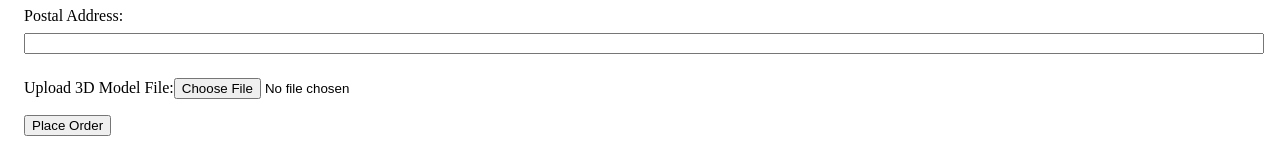
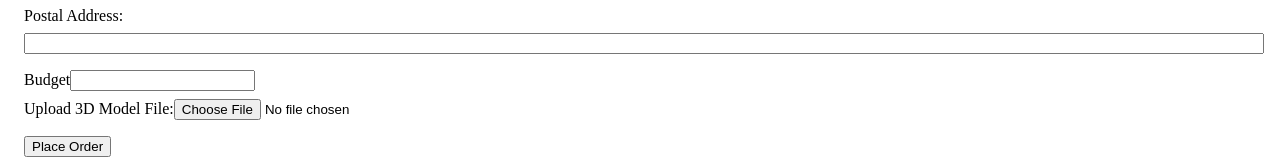
Before and after one commit to IluhanCoder/printing, a React (Create React App) app in the folder client/: page /order/1 in a window 1280 px wide. Shown: the part 312-472 px from the top of the page. Built offline with nearby package versions, Linux system fonts and the light colour scheme; no server answers.

Commit message:
now orderer can set budget

```diff
--- a/client/src/order/OrderStatusUpdate.tsx
+++ b/client/src/order/OrderStatusUpdate.tsx
@@ -53,6 +53,7 @@ const OrderStatusUpdate: React.FC<OrderStatusUpdateProps> = ({
       message = (
         <>
           <p>Executor's card number: <strong>{executorCard}</strong></p>
+          <p>{`ціна: ${price} грн`}</p>
           <button onClick={() => updateStatus("money_sent")}>
             Mark as Money Sent
           </button>
--- a/client/src/order/order-page.tsx
+++ b/client/src/order/order-page.tsx
@@ -10,6 +10,7 @@ interface OrderCredentials {
   adress: string;
   file: File | null;
   service: string;     // Service id from route parameter
+  budget?: number
 }
 
 // Default values for the order form
@@ -82,6 +83,7 @@ export default function OrderPage() {
     formData.append("processing", orderData.processing);
     formData.append("adress", orderData.adress);
     formData.append("service", orderData.service);
+    formData.append("budget", orderData.budget.toString());
     if (orderData.file) {
       formData.append("file", orderData.file);
     }
@@ -141,6 +143,12 @@ export default function OrderPage() {
             />
           </label>
         </div>
+        <div>
+          <label>
+            Budget
+            <input type="number" name="budget" onChange={handleChange} defaultValue={undefined}/>
+          </label>
+        </div>
         <div style={{ marginBottom: "1rem" }}>
           <label>
             Upload 3D Model File:
```
